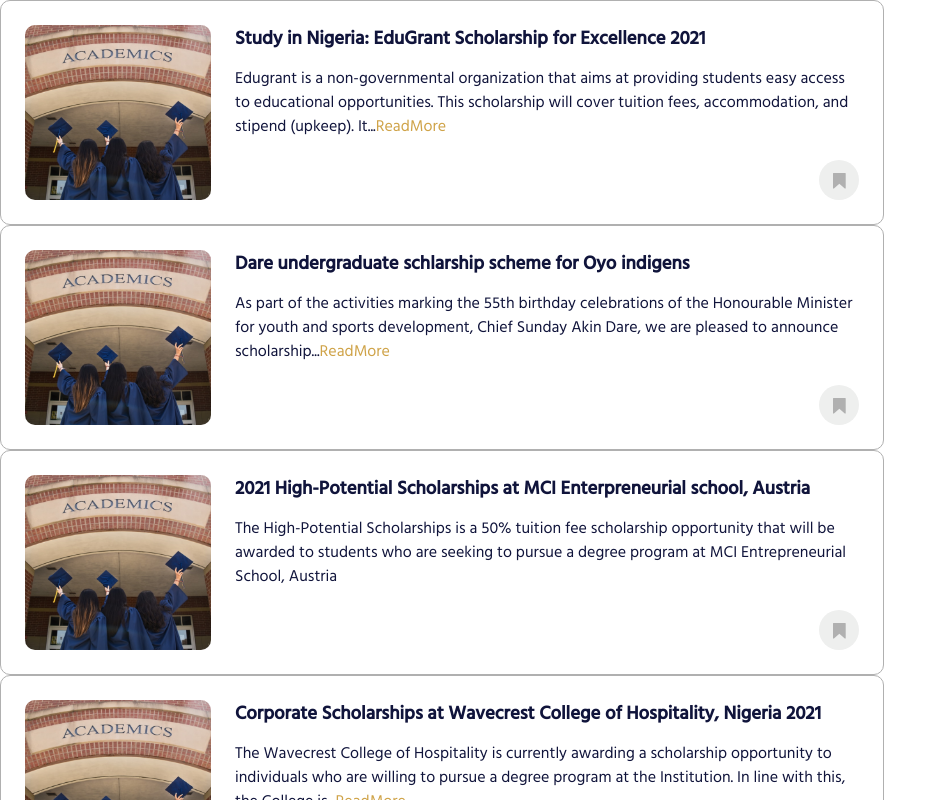
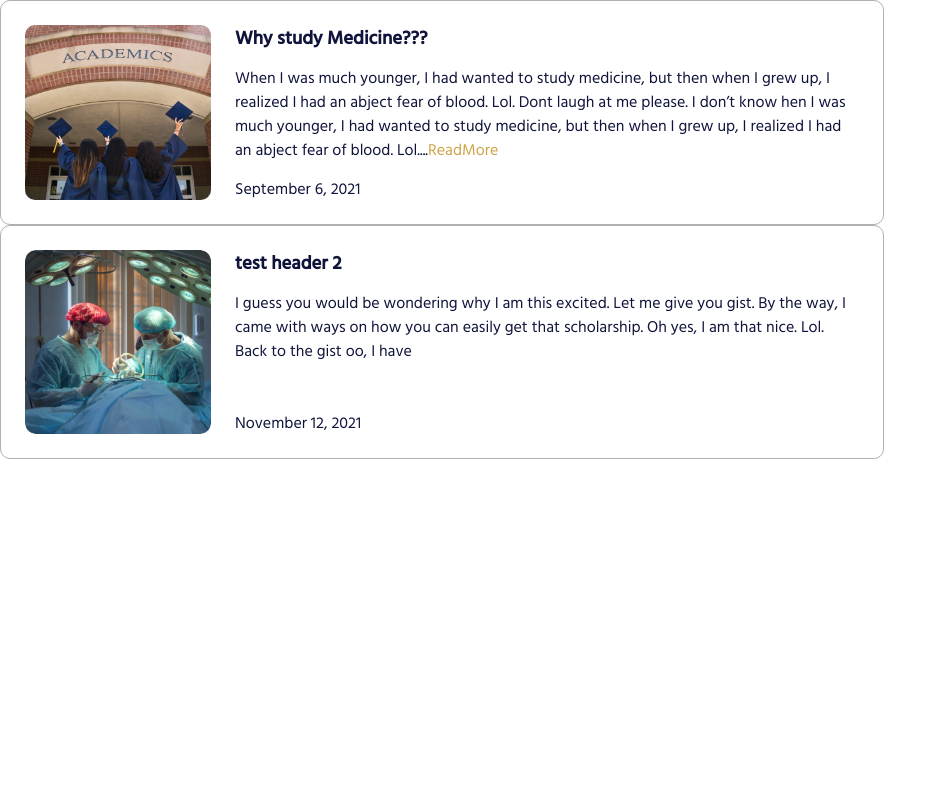
Before and after one commit to CDiala/school-finder, a React (Create React App) app in the folder client/: page / in a window 1280 px wide. Shown: the top 800 px of the page, without its empty margins (0-947 px from the left). Built offline with nearby package versions, Linux system fonts and the light colour scheme.

Commit message:
Modified the aritcle card component.

```diff
--- a/client/src/App.js
+++ b/client/src/App.js
@@ -11,16 +11,7 @@ function App() {
   return (
     <>
       <Router>
-        {/* <ExtraLargeCard
-          src={graduation}
-          alt={"template"}
-          header="hello header"
-          body={`Lorem ipsum dolor sit, amet consectetur adipisicing elit. Culpa et, omnis atque rerum vel alias harum. Atque maiores temporibus facere consequuntur perferendis eos, quod quia hic, harum ipsum unde iste. Lorem ipsum dolor sit, amet consectetur adipisicing elit. Culpa et, omnis atque rerum vel alias harum. Atque maiores temporibus facere consequuntur perferendis eos, quod quia hic,`}
-          charLength={300}
-          readMore={<ReadMore path={"./"} />}
-          bookmark={<Bookmark />}
-        /> */}
-        <XLCardController />
+        <ArticleCard />
       </Router>
     </>
   );
--- a/client/src/components/shared/ArticleCard/ArticleCard.js
+++ b/client/src/components/shared/ArticleCard/ArticleCard.js
@@ -13,21 +13,18 @@ const articles = [
     body: `
     When I was much younger, I had wanted to study medicine, but then when I grew up, I realized I had an abject fear of blood. Lol. Dont laugh at me please. I don’t know hen I was much younger, I had wanted to study medicine, but then when I grew up, I realized I had an abject fear of blood. Lol. Dont laugh at me please. I don’t know
     `,
-    date: "12-09-2022",
+    date: "September 6, 2021",
+    datetime: "2022-09-06",
   },
   {
     src: src2,
-    alt: "article 2",
+    alt: "I got the scholarship! Yaay!!",
     header: "test header 2",
     body: `
-    The build step will place the bundled scripts into the <body> tag.
-    To begin the development, run 'npm start' or 'yarn start'.
-    To create a production bundle, use 'npm run build' or 'yarn build'.
-    The build step will place the bundled scripts into the <body> tag.
-    To begin the development, run 'npm start' or 'yarn start'.
-    To create a production bundle, use 'npm run build' or 'yarn build'.
+    I guess you would be wondering why I am this excited. Let me give you gist. By the way, I came with ways on how you can easily get that scholarship. Oh yes, I am that nice. Lol. Back to the gist oo, I have
     `,
-    date: "15-06-2021",
+    date: "November 12, 2021",
+    datetime: "2021-11-12",
   },
 ];
 
@@ -36,15 +33,19 @@ const ArticleCard = () => {
     <div>
       {articles.map((article, index) => {
         return (
+          <div className="cover">
             <ExtraLargeCard
               key={index}
               src={article.src}
               alt={article.alt}
               header={article.header}
               body={article.body}
+              date={article.date}
+              dateTime={article.datetime}
               charLength={300}
               readMore={<ReadMore path={"./"} />}
             />
+          </div>
         );
       })}
     </div>
```
Lines whose indentation alone changed are shown as unchanged.
